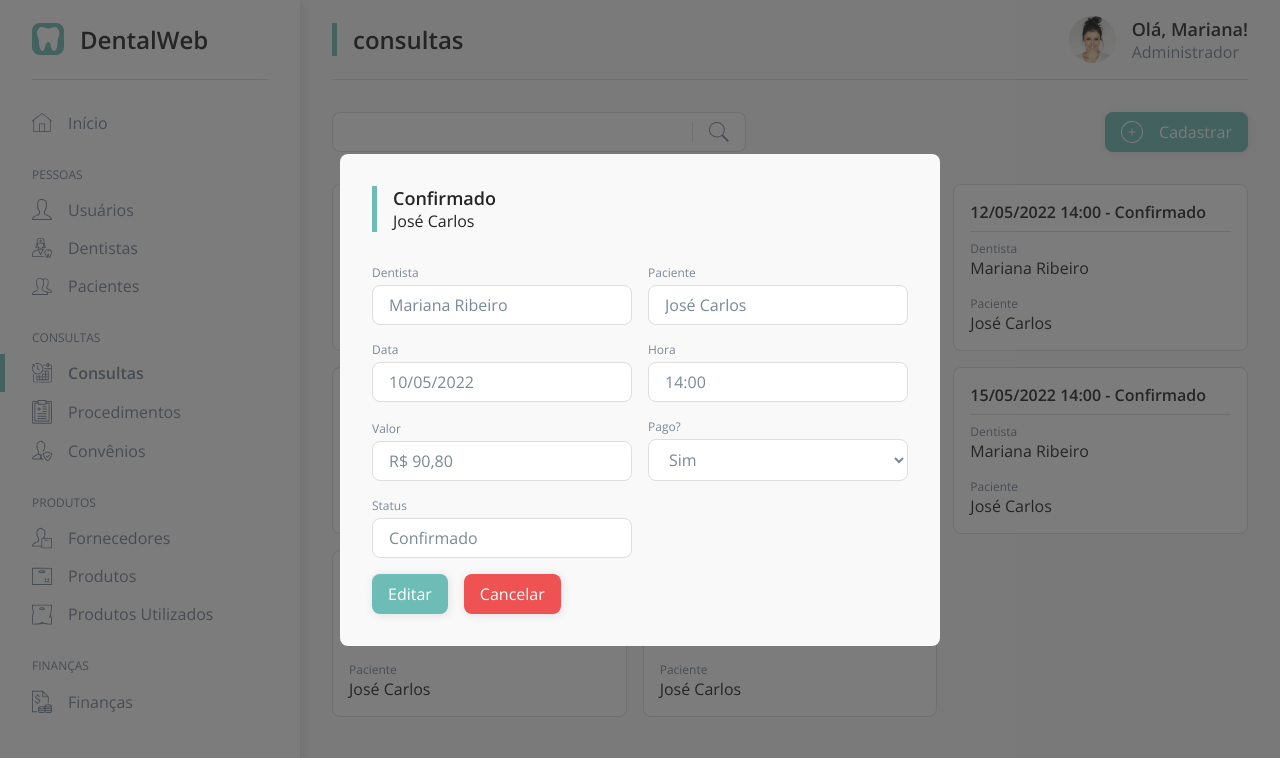
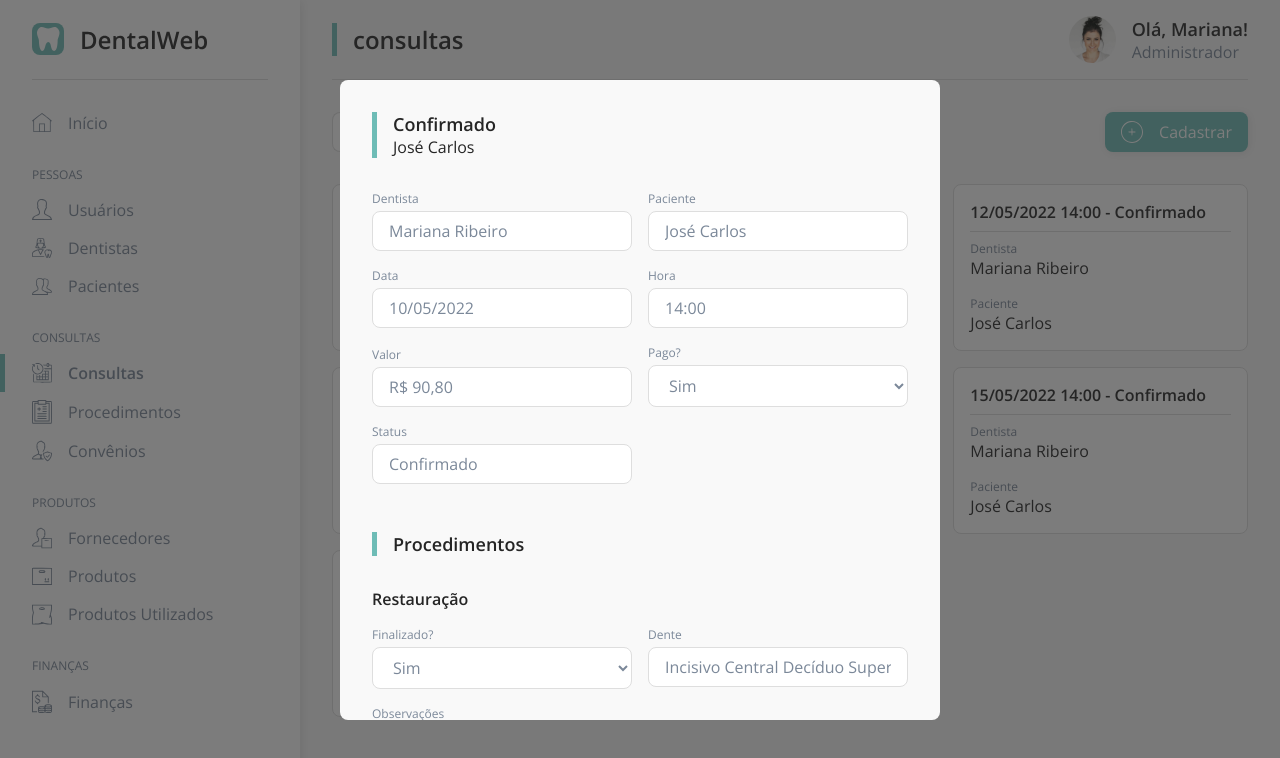
Before and after one commit to WellSantoss/gerenciamento-odontologico, a Vue app: page /consultas in a window 1280 px wide. Both pictures are taken after a click on the element 479 px from the left and 267 px from the top of the page. Shown: the top 758 px of the page. Built offline with nearby package versions, Linux system fonts and the light colour scheme; what vue-sweetalert2 would draw is missing.

Commit message:
procedimentos das consultas

```diff
--- a/src/App.vue
+++ b/src/App.vue
@@ -102,7 +102,8 @@ label,
 }
 
 input,
-select {
+select,
+textarea {
   background: $white;
   border: 1px solid $gray-200;
   color: $gray;
@@ -111,6 +112,10 @@ select {
   border-radius: 8px;
   padding: 8px 16px;
   outline: none;
+}
+
+textarea {
+  resize: none;
 }
 
 input:not([type="radio"]):focus,
@@ -315,7 +320,17 @@ main {
       margin-bottom: 0px;
     }
 
-    .buttons {
+    .procedimento {
+      display: grid;
+      grid-template-columns: 1fr 1fr;
+      gap: 16px;
+    }
+
+    .title {
+      margin: 32px 0px 16px;
+    }
+
+    .full {
       grid-column: span 2;
     }
   }
--- a/src/views/Consultas.vue
+++ b/src/views/Consultas.vue
@@ -96,7 +96,50 @@
                 :v-model="consultaSelecionada.status"
               />
             </div>
-            <div class="buttons">
+            <div class="title full">
+              <h2>Procedimentos</h2>
+            </div>
+            <div class="full">
+              <div
+                v-for="procedimento in consultaSelecionada.procedimentos"
+                :key="procedimento.id"
+                class="procedimento"
+              >
+                <h3 class="full">{{ procedimento.procedimento }}</h3>
+                <div>
+                  <label for="nome">Finalizado?</label>
+                  <select
+                    v-model="procedimento.finalizado"
+                    name="pago"
+                    id="pago"
+                  >
+                    <option value="false">Não</option>
+                    <option value="true">Sim</option>
+                  </select>
+                </div>
+                <div>
+                  <label for="nome">Dente</label>
+                  <input
+                    :disabled="!edit"
+                    type="text"
+                    name="nome"
+                    id="nome"
+                    :value="procedimento.dente"
+                    :v-model="procedimento.dente"
+                  />
+                </div>
+                <div class="full">
+                  <label for="nome">Observações</label>
+                  <textarea
+                    name="observacoes"
+                    id="observacoes"
+                    :value="procedimento.observacoes"
+                    :v-model="procedimento.observacoes"
+                  ></textarea>
+                </div>
+              </div>
+            </div>
+            <div class="buttons full">
               <button v-if="edit" @click.prevent="saveUser">Salvar</button>
               <button v-else @click.prevent="edit = true">Editar</button>
               <button @click.prevent="modalView = !modalView" class="close">
@@ -133,6 +176,20 @@ export default {
           paciente: "José Carlos",
           valor: 90.8,
           pago: true,
+          procedimentos: [
+            {
+              finalizado: true,
+              procedimento: "Restauração",
+              dente: "Incisivo Central Decíduo Superior Direito",
+              observacoes: "teste",
+            },
+            {
+              finalizado: true,
+              procedimento: "Manutenção",
+              dente: "-",
+              observacoes: "",
+            },
+          ],
         },
         {
           id: 2,
@@ -143,6 +200,14 @@ export default {
           paciente: "José Carlos",
           valor: 90.8,
           pago: true,
+          procedimentos: [
+            {
+              finalizado: true,
+              procedimento: "Restauração",
+              dente: "Incisivo Central Decíduo Superior Direito",
+              observacoes: "",
+            },
+          ],
         },
         {
           id: 3,
@@ -153,6 +218,14 @@ export default {
           paciente: "José Carlos",
           valor: 90.8,
           pago: true,
+          procedimentos: [
+            {
+              finalizado: true,
+              procedimento: "Restauração",
+              dente: "Incisivo Central Decíduo Superior Direito",
+              observacoes: "",
+            },
+          ],
         },
         {
           id: 4,
@@ -163,6 +236,14 @@ export default {
           paciente: "José Carlos",
           valor: 90.8,
           pago: true,
+          procedimentos: [
+            {
+              finalizado: true,
+              procedimento: "Restauração",
+              dente: "Incisivo Central Decíduo Superior Direito",
+              observacoes: "",
+            },
+          ],
         },
         {
           id: 5,
@@ -173,6 +254,14 @@ export default {
           paciente: "José Carlos",
           valor: 90.8,
           pago: true,
+          procedimentos: [
+            {
+              finalizado: true,
+              procedimento: "Restauração",
+              dente: "Incisivo Central Decíduo Superior Direito",
+              observacoes: "",
+            },
+          ],
         },
         {
           id: 6,
@@ -183,6 +272,14 @@ export default {
           paciente: "José Carlos",
           valor: 90.8,
           pago: true,
+          procedimentos: [
+            {
+              finalizado: true,
+              procedimento: "Restauração",
+              dente: "Incisivo Central Decíduo Superior Direito",
+              observacoes: "",
+            },
+          ],
         },
         {
           id: 7,
@@ -193,6 +290,14 @@ export default {
           paciente: "José Carlos",
           valor: 90.8,
           pago: true,
+          procedimentos: [
+            {
+              finalizado: true,
+              procedimento: "Restauração",
+              dente: "Incisivo Central Decíduo Superior Direito",
+              observacoes: "",
+            },
+          ],
         },
         {
           id: 8,
@@ -203,6 +308,14 @@ export default {
           paciente: "José Carlos",
           valor: 90.8,
           pago: true,
+          procedimentos: [
+            {
+              finalizado: true,
+              procedimento: "Restauração",
+              dente: "Incisivo Central Decíduo Superior Direito",
+              observacoes: "",
+            },
+          ],
         },
       ],
     };
```
